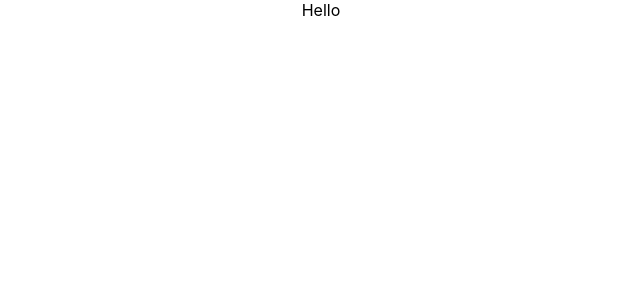
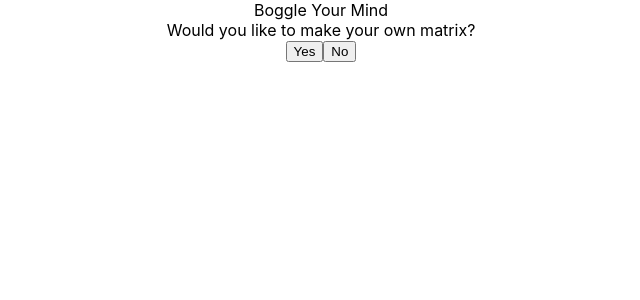
Before and after one commit to kndshein/BoggleMyMind, a React (Create React App) app: page / in a window 1280 px wide. Shown: the top 300 px of the page, without its empty margins (319-959 px from the left). Built offline with nearby package versions, Linux system fonts and the light colour scheme.

Commit message:
added first step

```diff
--- a/src/App.js
+++ b/src/App.js
@@ -1,20 +1,32 @@
 import React, { useReducer } from "react";
+import StepOne from "./components/StepOne";
 import "./App.css";
 
-const types = {
-  addWord: "addWord",
-};
-
 const initialState = {
+  currentStep: 0,
+  isCustomMatrix: false,
   words: [],
   matrix: [],
 };
 
 const reducer = (state, action) => {
   switch (action.type) {
-    case types.addWord:
+    case "addWord":
       console.log("poop");
       return state;
+    case "makeCustom":
+      if (action.payload) {
+        return {
+          ...state,
+          currentStep: state.currentStep + 1,
+          isCustomMatrix: true,
+        };
+      } else {
+        return {
+          ...state,
+          currentStep: state.currentStep + 1,
+        };
+      }
     default:
       return state;
   }
@@ -22,7 +34,12 @@ const reducer = (state, action) => {
 
 function App() {
   const [state, dispatch] = useReducer(reducer, initialState);
-  return <div className="App">Hello</div>;
+  return (
+    <div className="App">
+      <header>Boggle Your Mind</header>
+      {state.currentStep === 0 && <StepOne dispatch={dispatch} />}
+    </div>
+  );
 }
 
 export default App;
--- /dev/null
+++ b/src/components/StepOne.jsx
@@ -0,0 +1,19 @@
+import React from "react";
+
+export default function StepOne({ dispatch }) {
+  return (
+    <>
+      <div>Would you like to make your own matrix?</div>
+      <div className="buttons-container">
+        <button onClick={() => dispatch({ type: "makeCustom", payload: true })}>
+          Yes
+        </button>
+        <button
+          onClick={() => dispatch({ type: "makeCustom", payload: false })}
+        >
+          No
+        </button>
+      </div>
+    </>
+  );
+}
```
